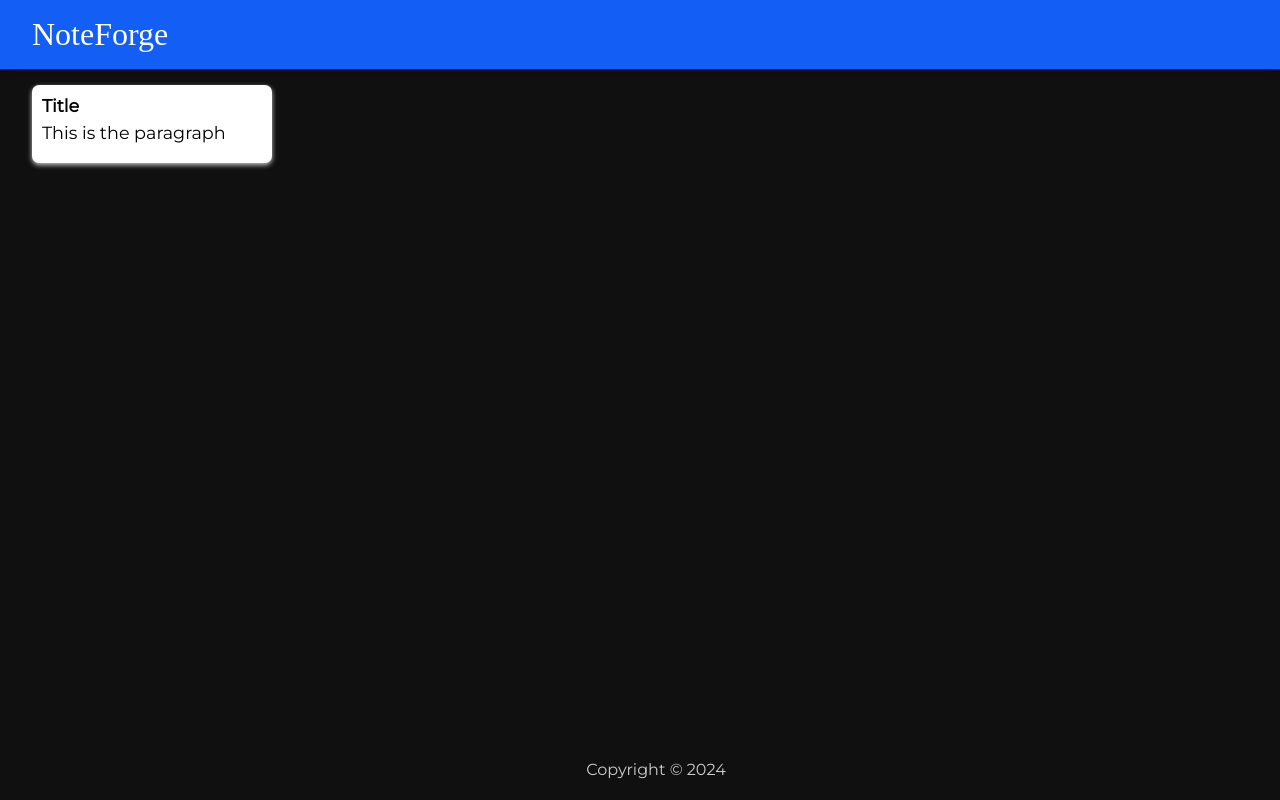
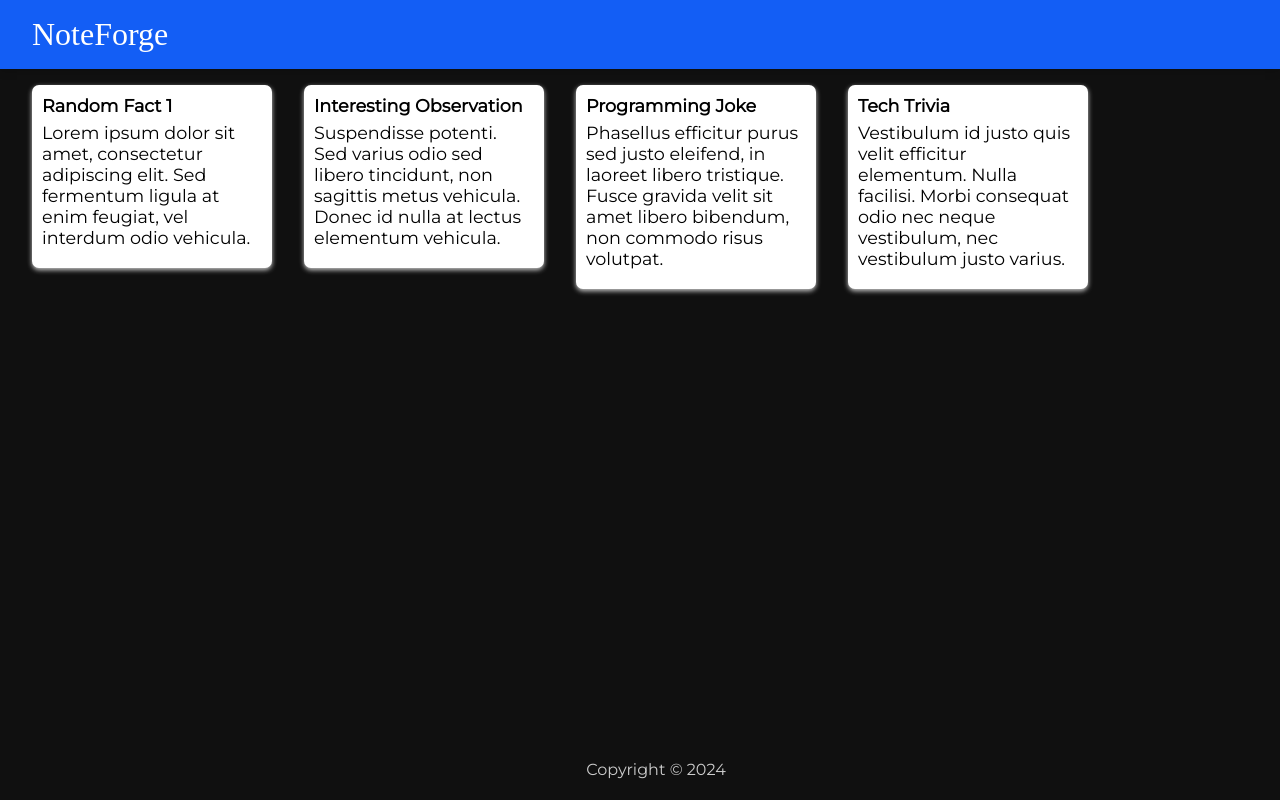
Before and after one commit to nakshatra-tomar/NoteForge, a React (Create React App) app: page / in a window 1280 px wide. Built offline with nearby package versions, Linux system fonts and the light colour scheme; a web font is replaced by a local one.

Commit message:
map function added

```diff
--- a/src/components/App.jsx
+++ b/src/components/App.jsx
@@ -4,14 +4,20 @@ import Footer from "./Footer"
 import Note from "./Note"
 import notes from "../notes"
 
-console.log(notes);
 
+
+function noter(item){
+    return <Note
+        key={item.key}
+        title={item.title}    //braces since jsx is within html
+        content={item.content}
+        />
+}
 function App() {
     return <div>
         <Header />
-        <Note
-        title="Title"
-        content="This is the paragraph"/>
+
+        {notes.map(noter)}
         <Footer />
     </div>
 }
```
